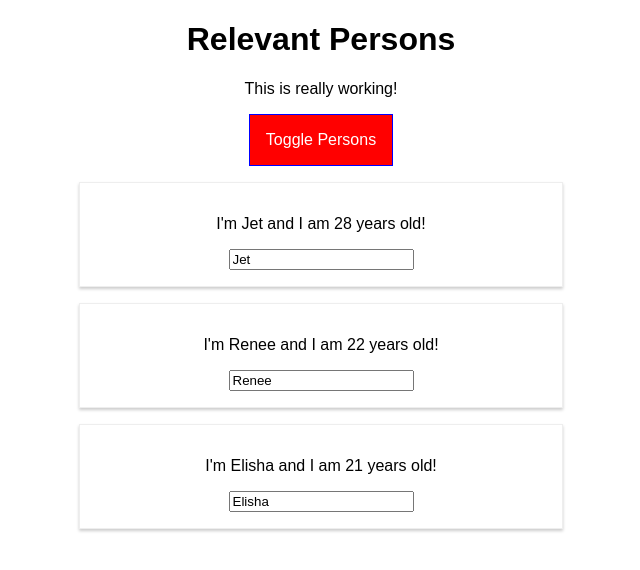
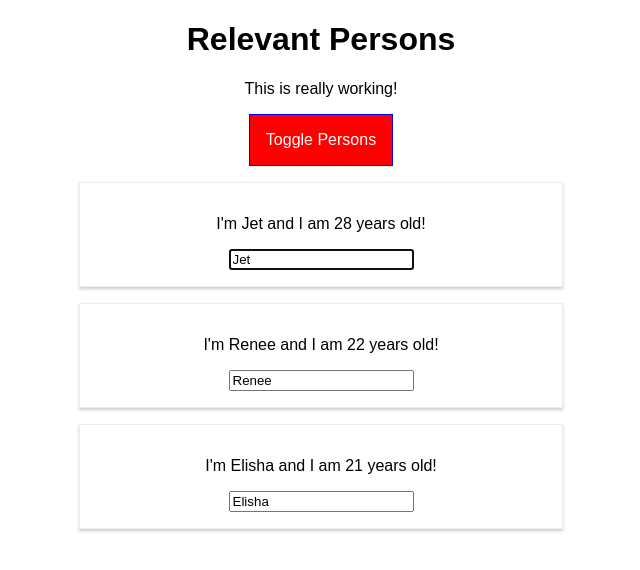
Before and after one commit to jetbalagtas/react-practice__styling-and-deep-dive, a React app: page / in a window 1280 px wide. Both pictures are taken after a click on the button "Toggle Persons". Shown: the top 570 px of the page, without its empty margins (319-959 px from the left). Built offline with nearby package versions, Linux system fonts and the light colour scheme.

Commit message:
special circumstance for using ref; focus on first input

```diff
--- a/src/components/Persons/Person/Person.js
+++ b/src/components/Persons/Person/Person.js
@@ -17,6 +17,9 @@
 
   componentDidMount() {
     console.log('[Person.js] Inside componentDidMount()');
+    if (this.props.position === 0) {
+      this.inputElement.focus();
+    }
   }
 
   render () {
@@ -25,7 +28,11 @@
       <Aux>
         <p onClick={this.props.click}>I'm {this.props.name} and I am {this.props.age} years old!</p>
         <p>{this.props.children}</p>
-        <input type='text' onChange={this.props.changed} value={this.props.name} />
+        <input
+          ref={(inp) => {this.inputElement = inp}}
+          type='text'
+          onChange={this.props.changed}
+          value={this.props.name} />
       </Aux>
     )
   }
--- a/src/components/Persons/Persons.js
+++ b/src/components/Persons/Persons.js
@@ -45,6 +45,7 @@
         click={() => this.props.clicked(index)}
         name={person.name}
         age={person.age}
+        position={index}
         key={person.id}
         changed={(event) => this.props.changed(event, person.id)} />
     });
```
